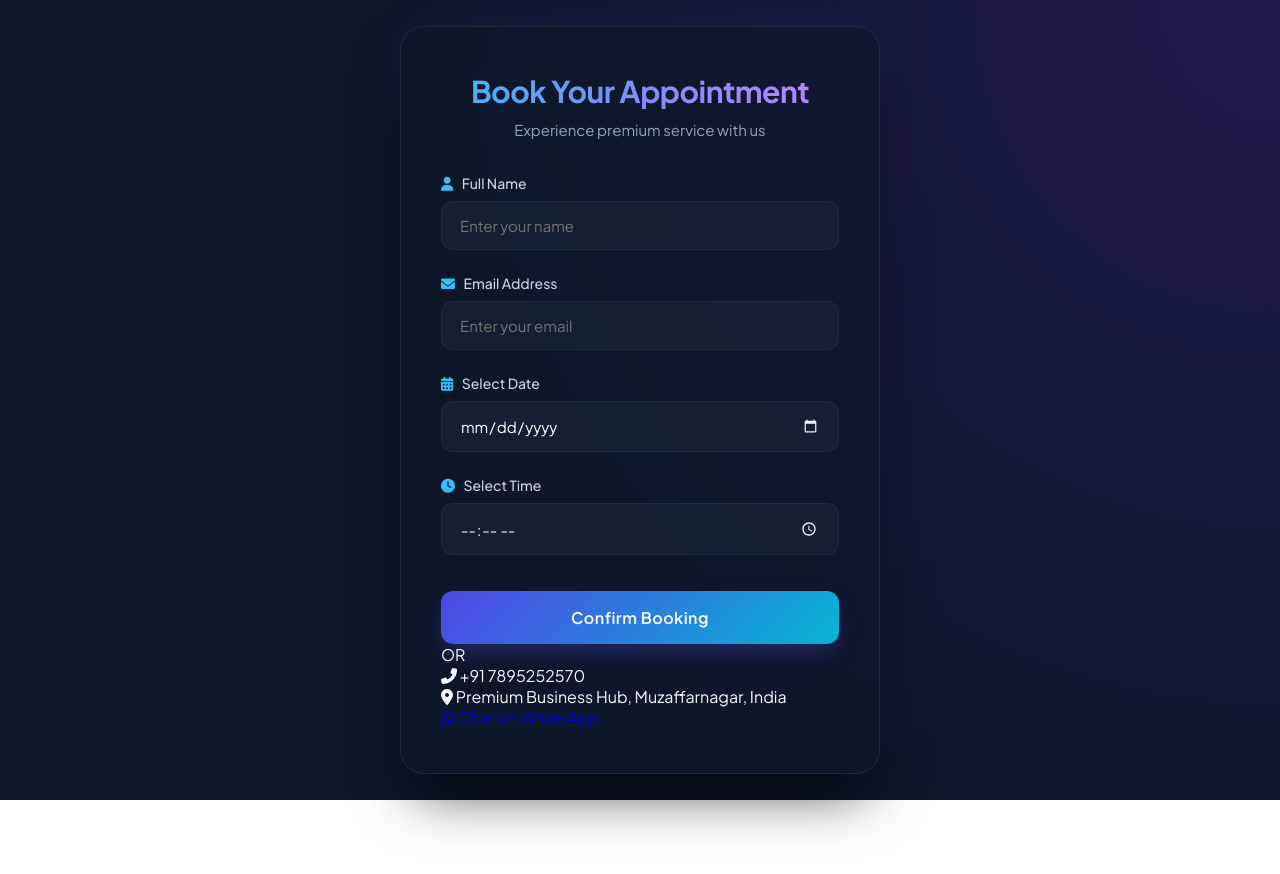
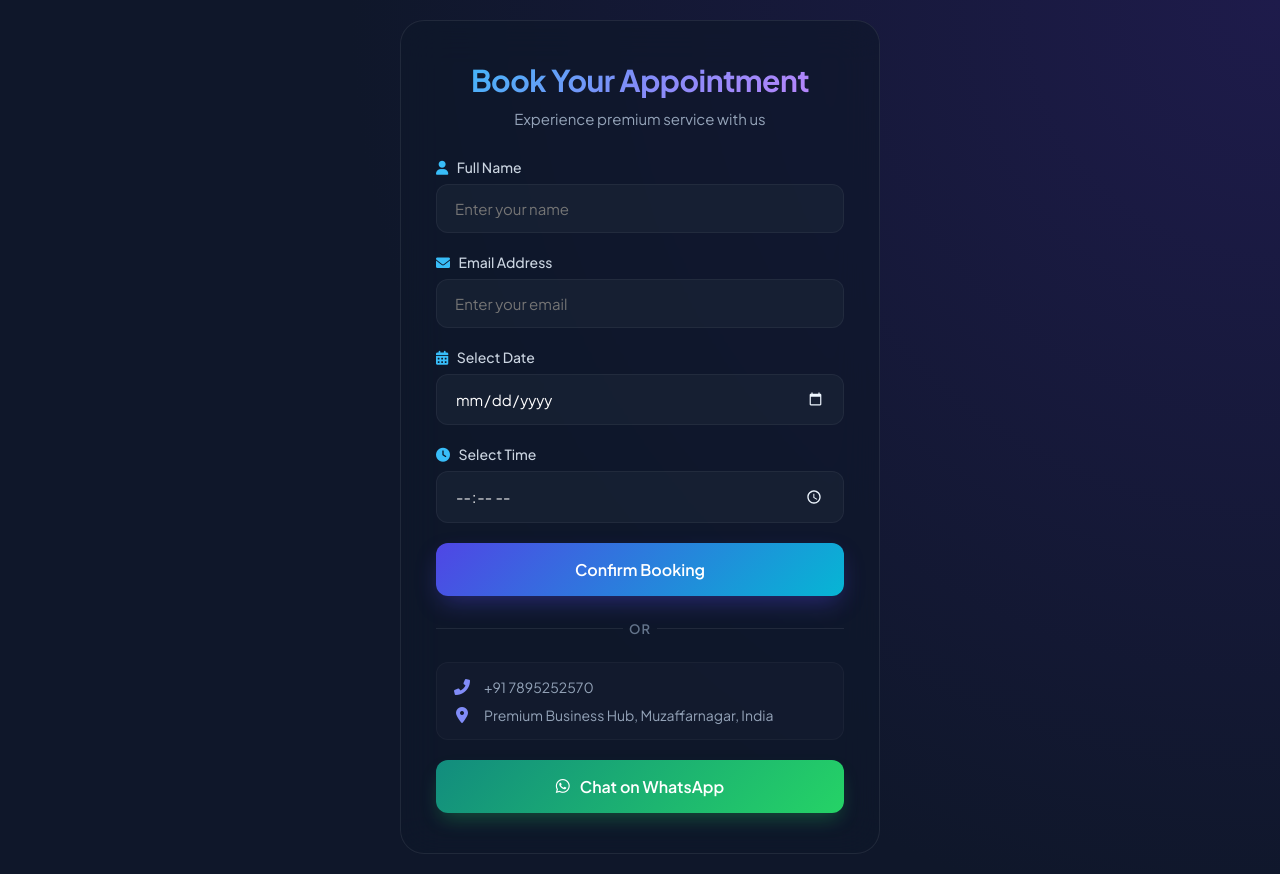
Before and after one commit to vinaY60789/New-webbb, a plain HTML site: page index.html in a window 1280 px wide. Before the commit the page ends 800 px from the top, so only its background shows below. Drawn offline with Linux system fonts and the light colour scheme.

Commit message:
Refactor CSS styles and add new components

```diff
--- a/style.css
+++ b/style.css
@@ -1,4 +1,4 @@
-/* @import की मदद से गूगल का प्रीमियम फॉन्ट लोड कर रहे हैं */
+
 @import url('https://fonts.googleapis.com/css2?family=Plus+Jakarta+Sans:wght@300;400;500;600;700&display=swap');
 
 * {
@@ -9,7 +9,6 @@
 }
 
 body {
-    /* एक डीप और प्रीमियम डार्क ग्रेडिएंट बैकग्राउंड */
     background: radial-gradient(circle at top right, #1e1b4b, #0f172a 60%);
     display: flex;
     justify-content: center;
@@ -20,24 +19,22 @@ body {
     padding: 20px;
 }
 
-/* प्रीमियम ग्लास कार्ड डिजाइन */
 .booking-container {
     background: rgba(15, 23, 42, 0.65);
     backdrop-filter: blur(20px);
     -webkit-backdrop-filter: blur(20px);
     border: 1px solid rgba(255, 255, 255, 0.08);
-    padding: 45px 40px;
+    padding: 40px 35px;
     border-radius: 24px;
     width: 100%;
     max-width: 480px;
-    box-shadow: 0 30px 60px -15px rgba(0, 0, 0, 0.8),
-                0 0 50px -10px rgba(99, 102, 241, 0.15); /* हल्का सा नियॉन ग्लो */
+    box-shadow: 0 30px 60px -15 rgba(0, 0, 0, 0.8),
+                0 0 50px -10px rgba(99, 102, 241, 0.15);
 }
 
-/* हेडर सेक्शन */
 .booking-header {
     text-align: center;
-    margin-bottom: 35px;
+    margin-bottom: 30px;
 }
 
 .booking-header h1 {
@@ -45,7 +42,6 @@ body {
     font-weight: 700;
     letter-spacing: -0.5px;
     margin-bottom: 10px;
-    /* टेक्स्ट में प्रीमियम ग्रेडिएंट कलर */
     background: linear-gradient(135deg, #38bdf8 0%, #818cf8 50%, #c084fc 100%);
     -webkit-background-clip: text;
     -webkit-text-fill-color: transparent;
@@ -54,18 +50,15 @@ body {
 .booking-header p {
     color: #94a3b8;
     font-size: 15px;
-    font-weight: 400;
 }
 
-/* फॉर्म और इनपुट ग्रुप्स */
 .form-group {
-    margin-bottom: 24px;
-    position: relative;
+    margin-bottom: 20px;
 }
 
 .form-group label {
     display: block;
-    margin-bottom: 9px;
+    margin-bottom: 8px;
     color: #cbd5e1;
     font-size: 14px;
     font-weight: 500;
@@ -73,10 +66,9 @@ body {
 
 .form-group label i {
     margin-right: 6px;
-    color: #38bdf8; /* आइकन्स का प्रीमियम स्काई ब्लू कलर */
+    color: #38bdf8;
 }
 
-/* इनपुट बॉक्स की अल्ट्रा-क्वालिटी स्टाइलिंग */
 .form-group input {
     width: 100%;
     padding: 14px 18px;
@@ -85,63 +77,122 @@ body {
     border-radius: 12px;
     color: #ffffff;
     font-size: 15px;
-    font-weight: 400;
     outline: none;
-    transition: all 0.3s cubic-bezier(0.4, 0, 0.2, 1);
+    transition: all 0.3s ease;
 }
 
-/* कैलेंडर और टाइम वाले इनपुट के आइकॉन का कलर डार्क मोड के लिए सेट करना */
 .form-group input[type="date"]::-webkit-calendar-picker-indicator,
 .form-group input[type="time"]::-webkit-calendar-picker-indicator {
-    filter: invert(1) sepia(1) saturate(5) hue-rotate(175deg); /* सुंदर ब्लू कलर का कैलेंडर आइकॉन */
+    filter: invert(1) sepia(1) saturate(5) hue-rotate(175deg);
     cursor: pointer;
 }
 
-/* इनपुट पर क्लिक (Focus) करने का स्मूथ एनीमेशन */
 .form-group input:focus {
     background: rgba(30, 41, 59, 0.8);
     border-color: #6366f1;
-    box-shadow: 0 0 0 4px rgba(99, 102, 241, 0.15),
-                0 4px 20px -2px rgba(0, 0, 0, 0.3);
+    box-shadow: 0 0 0 4px rgba(99, 102, 241, 0.15);
 }
 
-/* बटन की एकदम धांसू स्टाइलिंग */
 .submit-btn {
     width: 100%;
     padding: 16px;
-    margin-top: 12px;
     border: none;
     border-radius: 12px;
     background: linear-gradient(135deg, #4f46e5 0%, #06b6d4 100%);
     color: #ffffff;
     font-size: 16px;
     font-weight: 600;
-    letter-spacing: 0.5px;
     cursor: pointer;
     box-shadow: 0 10px 25px -5px rgba(79, 70, 229, 0.4);
-    transition: all 0.3s cubic-bezier(0.4, 0, 0.2, 1);
+    transition: all 0.3s ease;
 }
 
-/* बटन पर माउस ले जाने (Hover) का इफेक्ट */
 .submit-btn:hover {
     transform: translateY(-2px);
     box-shadow: 0 15px 30px -5px rgba(6, 182, 212, 0.5);
     filter: brightness(1.1);
 }
 
-/* बटन दबाने पर (Active) हल्का सा नीचे दबेगा */
-.submit-btn:active {
+/* --- नया जोड़ा गया स्टाइल (OR Divider, Contact & WhatsApp) --- */
+
+.or-divider {
+    display: flex;
+    align-items: center;
+    text-align: center;
+    margin: 25px 0;
+    color: #64748b;
+    font-size: 13px;
+    font-weight: 600;
+    letter-spacing: 1px;
+}
+
+.or-divider::before, .or-divider::after {
+    content: '';
+    flex: 1;
+    border-bottom: 1px solid rgba(255, 255, 255, 0.08);
+}
+
+.or-divider:not(:empty)::before { margin-right: .5em; }
+.or-divider:not(:empty)::after { margin-left: .5em; }
+
+.contact-info {
+    margin-bottom: 20px;
+    background: rgba(255, 255, 255, 0.02);
+    padding: 15px;
+    border-radius: 12px;
+    border: 1px solid rgba(255, 255, 255, 0.03);
+}
+
+.contact-item {
+    display: flex;
+    align-items: center;
+    gap: 12px;
+    margin-bottom: 10px;
+    color: #94a3b8;
+    font-size: 14px;
+}
+
+.contact-item:last-child {
+    margin-bottom: 0;
+}
+
+.contact-item i {
+    color: #818cf8;
+    font-size: 16px;
+    width: 20px;
+    text-align: center;
+}
+
+/* अल्ट्रा प्रीमियम व्हाट्सएप बटन */
+.whatsapp-btn {
+    display: flex;
+    align-items: center;
+    justify-content: center;
+    gap: 10px;
+    width: 100%;
+    padding: 16px;
+    border-radius: 12px;
+    background: linear-gradient(135deg, #128c7e 0%, #25d366 100%);
+    color: #ffffff;
+    font-size: 16px;
+    font-weight: 600;
+    text-decoration: none;
+    box-shadow: 0 10px 20px -5px rgba(37, 211, 102, 0.3);
+    transition: all 0.3s ease;
+}
+
+.whatsapp-btn:hover {
+    transform: translateY(-2px);
+    box-shadow: 0 15px 30px -5px rgba(37, 211, 102, 0.5);
+    filter: brightness(1.1);
+}
+
+.whatsapp-btn:active {
     transform: translateY(1px);
 }
 
-/* रिस्पॉन्सिव डिजाइन (ताकि मोबाइल पर भी धाकड़ दिखे) */
 @media (max-width: 480px) {
     .booking-container {
-        padding: 35px 24px;
-        border-radius: 20px;
+        padding: 30px 20px;
     }
-
-    .booking-header h1 {
-        font-size: 26px;
     }
-  }
```
